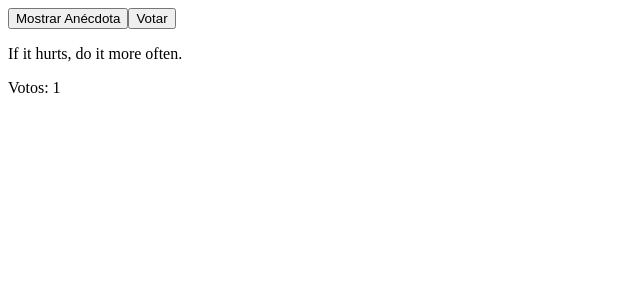
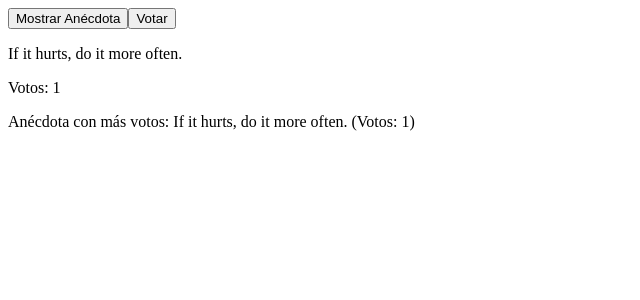
Before and after one commit to RadikeCosa/helsinky, a React (Vite) app: page / in a window 1280 px wide. Both pictures are taken after a click on the button "Votar". Shown: the top 300 px of the page, without its empty margins (0-640 px from the left). Built offline with nearby package versions, Linux system fonts and the light colour scheme.

Commit message:
finalizado

```diff
--- a/src/App.jsx
+++ b/src/App.jsx
@@ -13,9 +13,7 @@ const App = () => {
   ];
 
   const [selected, setSelected] = useState(0);
-
   const [votes, setVotes] = useState({});
-
   const handleRandomAnecdote = () => {
     const randomIndex = Math.floor(Math.random() * anecdotes.length);
     setSelected(randomIndex);
@@ -28,6 +26,10 @@ const App = () => {
     }));
   };
   console.log("Anécdotas y Votos:", votes);
+  const maxVoteIndex = Object.keys(votes).reduce(
+    (a, b) => (votes[a] > votes[b] ? a : b),
+    0 // Initial value (can be any key or null)
+  );
 
   return (
     <div>
@@ -35,6 +37,12 @@ const App = () => {
       <button onClick={handleVote}>Votar</button>
       <p>{anecdotes[selected]}</p>
       <p>Votos: {votes[selected] || 0}</p>
+      {maxVoteIndex && (
+        <p>
+          Anécdota con más votos: {anecdotes[maxVoteIndex]} (Votos:{" "}
+          {votes[maxVoteIndex]})
+        </p>
+      )}
     </div>
   );
 };
```
